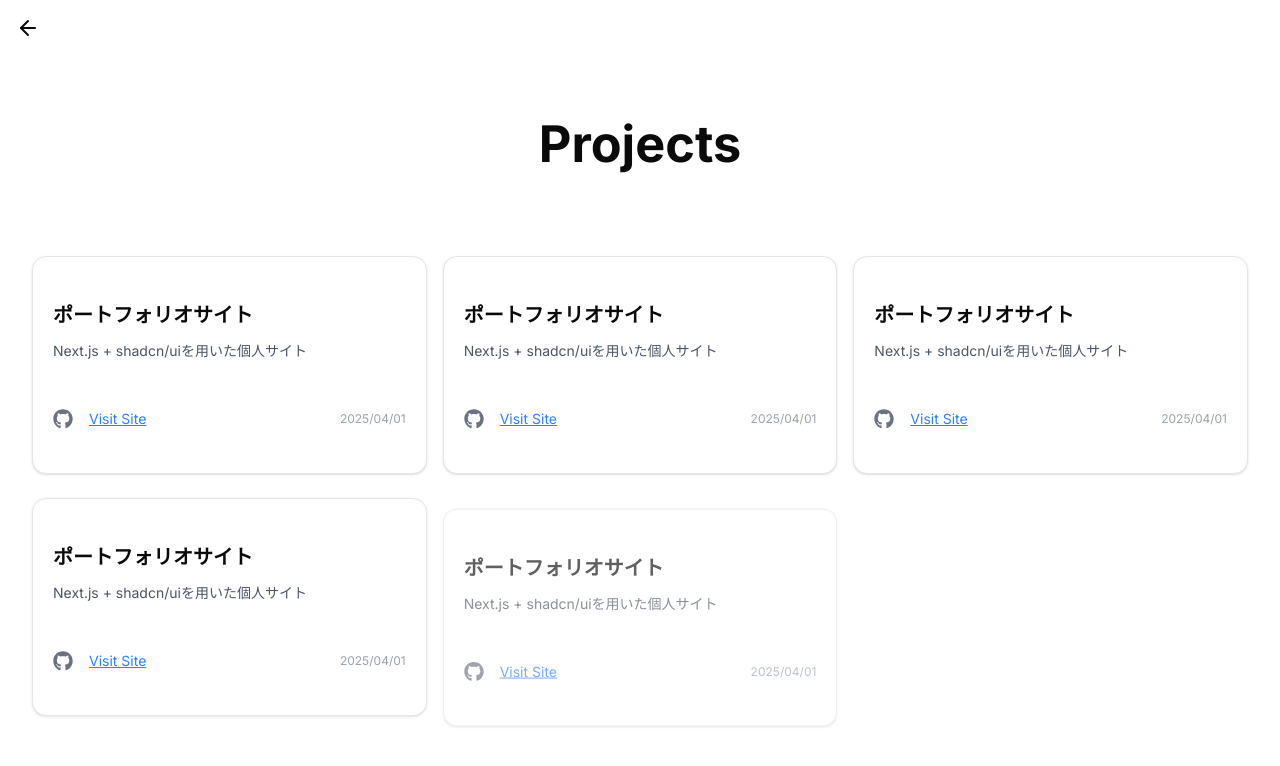
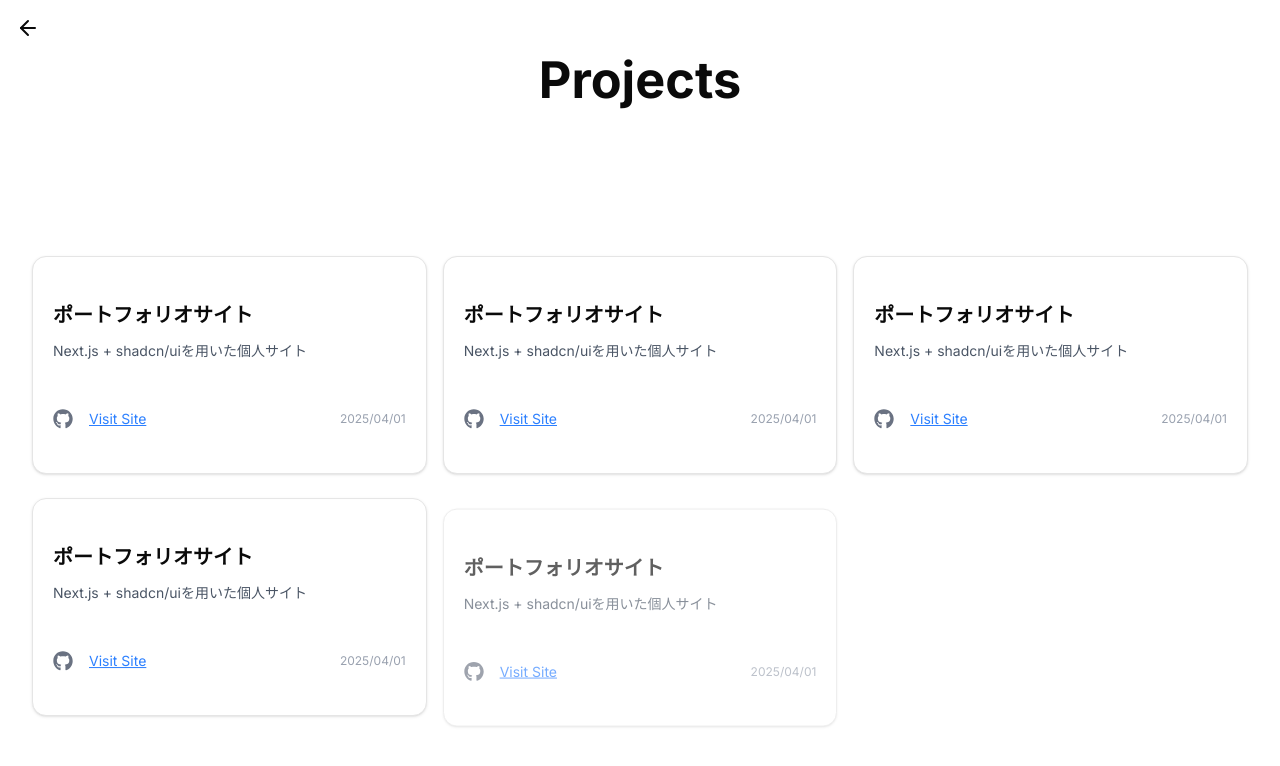
Before and after one commit to Mintostar/portfolio-app, a Next.js app: page /projects in a window 1280 px wide. Shown: the top 766 px of the page. Built offline with nearby package versions, Linux system fonts and the light colour scheme.

Commit message:
- 絶対的な位置で指定していたタイトルの位置を相対的な位置で表示されるようにした。
Note: vh(ビューポートの高さ？)で指定することで、画面サイズに合わせてテキストの位置が調整される。

```diff
--- a/app/projects/page.tsx
+++ b/app/projects/page.tsx
@@ -69,7 +69,7 @@ export default function ProjectsPage() {
       <motion.h1
         className="text-5xl md:text-7xl font-bold text-center fixed top-1/2 left-1/2 -translate-x-1/2 -translate-y-1/2 z-10"
         initial={{ scale: 1, y: 0 }}
-        animate={typingDone ? { scale: 0.7, y: "-16rem" } : {}}
+        animate={typingDone ? { scale: 0.7, y: "-40vh" } : {}}
         transition={{ duration: 1, delay: 0.3 }}
       >
         {!typingDone && (
```
